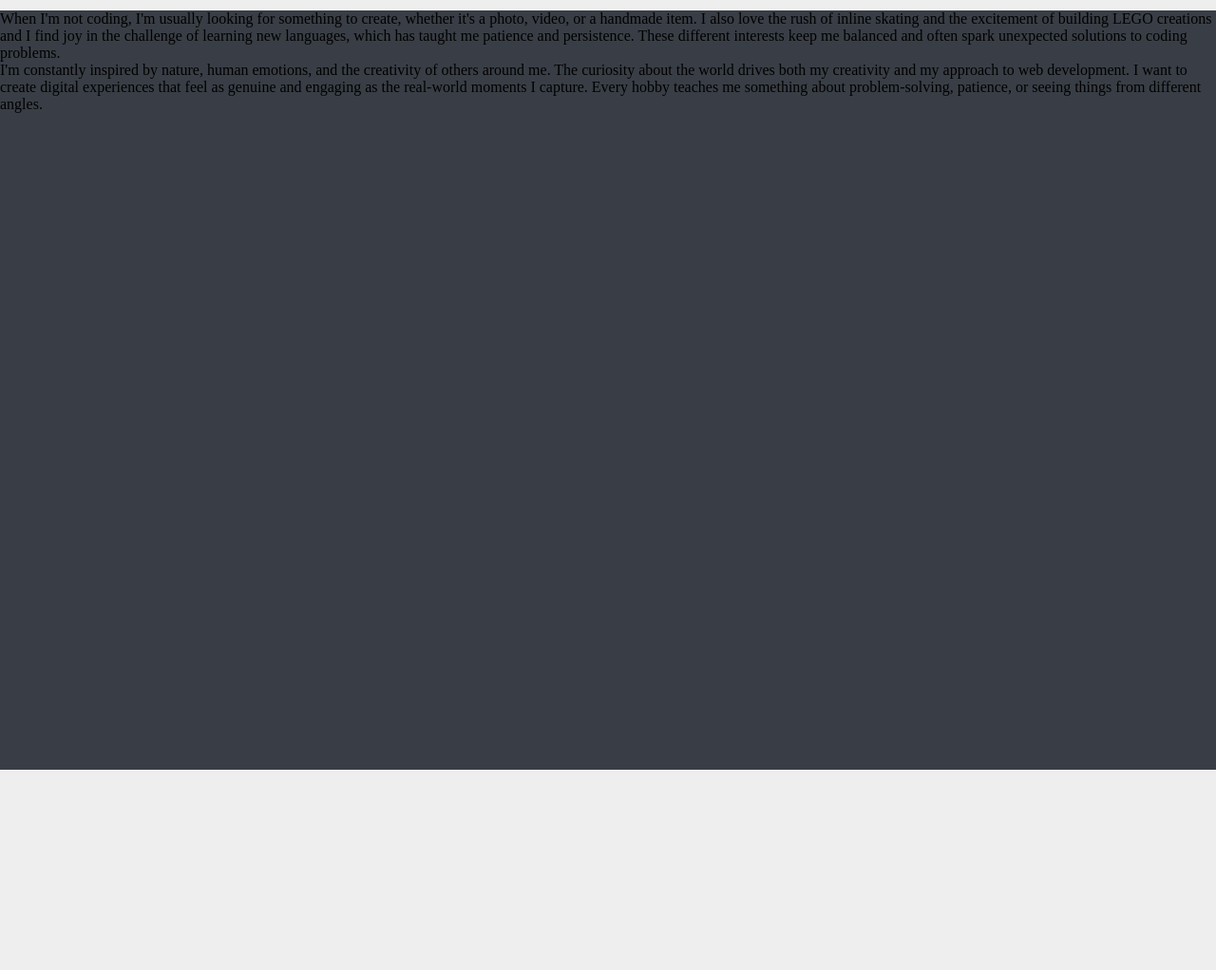
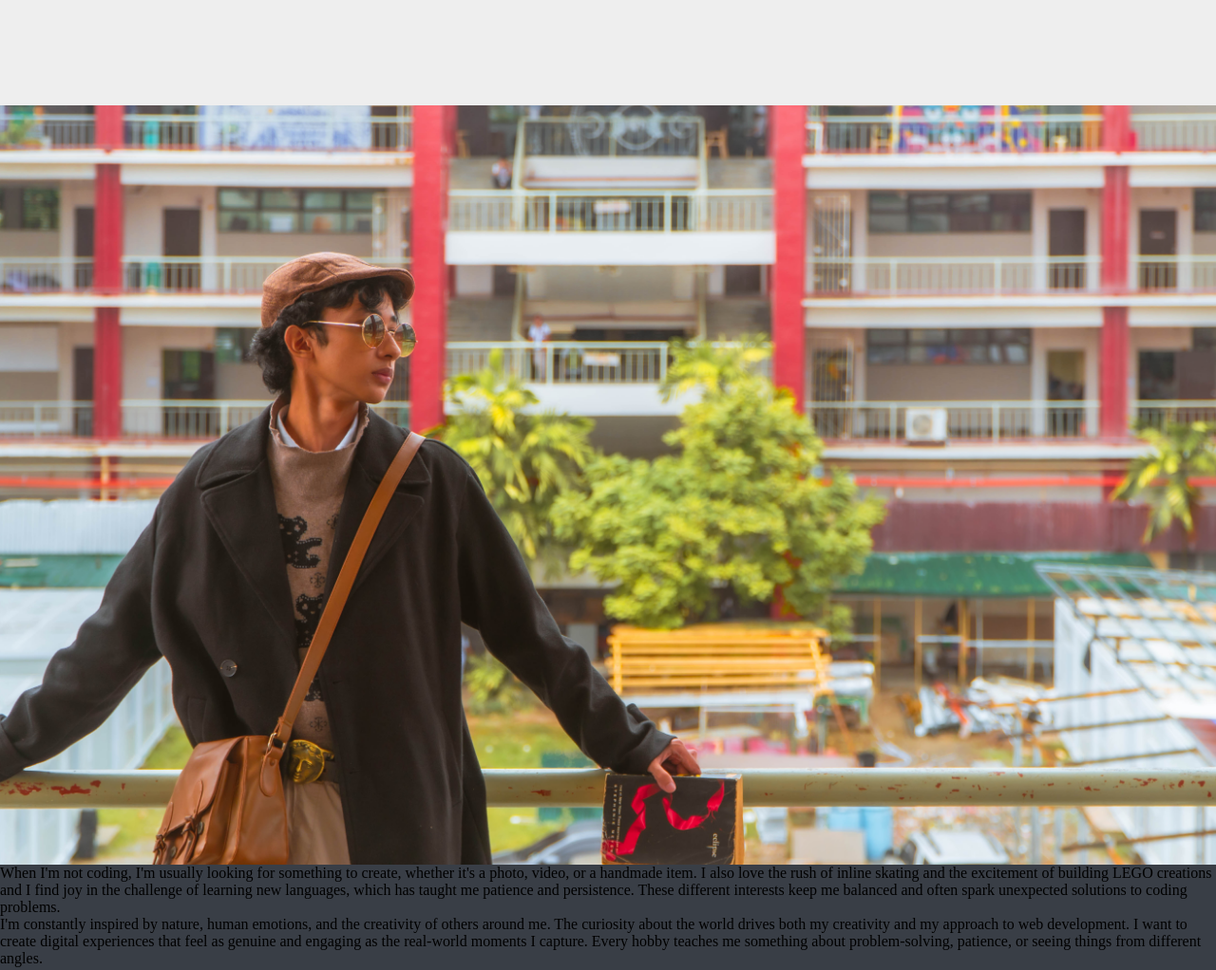
Before and after one commit to FracoMomo/master-portfolio, a plain HTML site: page index.html in a window 1280 px wide. Shown: the part 1540-2562 px from the top of the page at 95% size. Drawn offline with Linux system fonts and the light colour scheme; a web font is replaced by a local one.

Commit message:
made fixed bg on scroll effect

```diff
--- a/index.html
+++ b/index.html
@@ -58,6 +58,10 @@
                 </div>
         </section>
 
+        <!--parallax-->
+        <section class="parallax"></section>
+
+        <!--buffer-->
         <section id="more">
             <div class="more-paragraph">
                 <p>
--- a/style.css
+++ b/style.css
@@ -145,7 +145,7 @@ nav ul li a:hover {
 
 /*about section*/
 #about {
-    min-height: 70vh;
+    min-height: 100vh;
     background: rgb(238, 238, 238);
     position: relative;
 }
@@ -162,7 +162,7 @@ nav ul li a:hover {
 
 .about-content {
     position: relative;
-    padding: 5rem 47rem 5rem 7rem;
+    padding: 8rem 47rem 5rem 8rem;
     text-align: justify;
 }
 
@@ -176,7 +176,16 @@ nav ul li a:hover {
     text-indent: 3rem;
 }
 
+.parallax {
+    min-height: 100vh;
+    background-attachment: fixed;
+    background-image: url(img/bg-parallax.jpg);
+    background-position: center;
+    background-size: cover;
+}
+
 #more {
+
     min-height: 100vh;
     background:rgb(57, 62, 70);
 }
```
